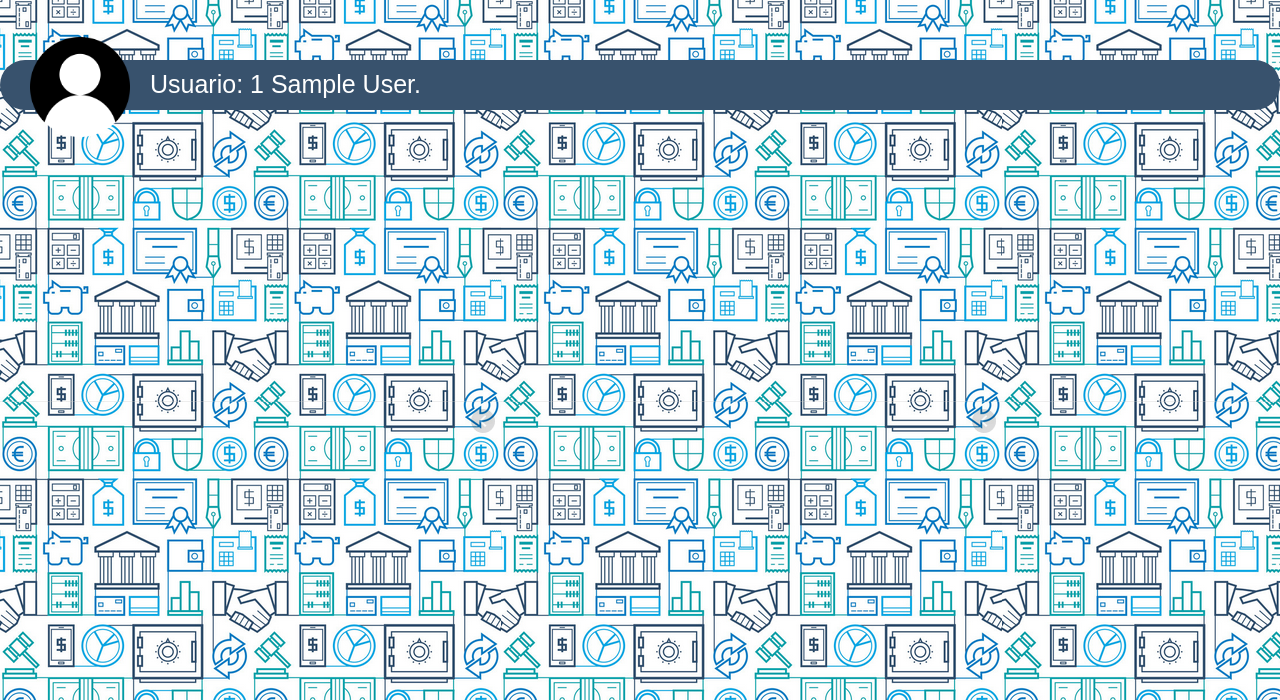
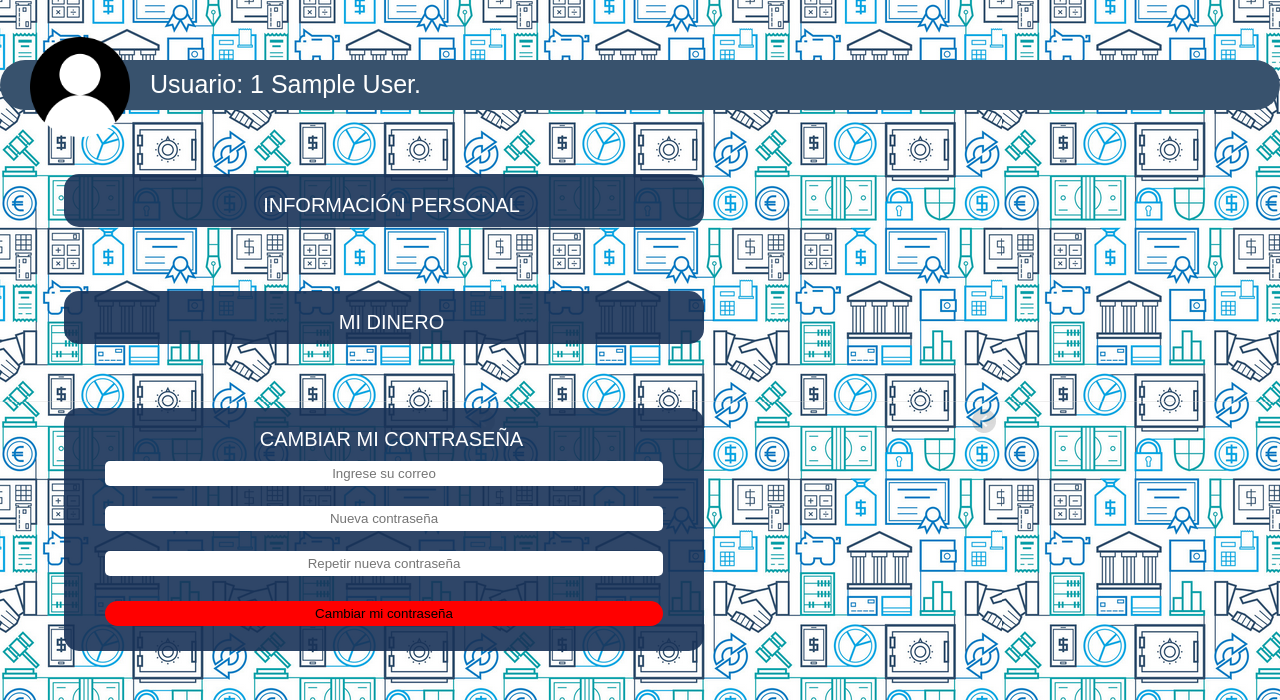
Before and after one commit to jddma/Banco_pw, a PHP site: page /mi_cuenta/ in a window 1280 px wide. Shown: the part 100-800 px from the top of the page. Run offline with PHP 8.4, Linux system fonts and the light colour scheme; the visitor is signed in with stand-in values (Sample User, id 1); some libraries are stand-ins or nearby versions.

Commit message:
Cambio de clave desde mi cuenta :D (Encriptada :v)

```diff
--- /dev/null
+++ b/css/styles_account.css
@@ -0,0 +1,46 @@
+.info{
+    width: 50%;
+    margin-top: 5%;
+    margin-left: 5%;
+    margin-right: 5%;
+    background-color: rgba(25, 50, 88, 0.9);
+    padding: 10px;
+    border-radius: 15px;
+    text-align: center;
+}
+
+.menu_title{
+    color: #FFF;
+    font-size: 20px;
+    text-decoration: none;
+    text-transform: uppercase;
+    transition: .2s;
+    margin-left: 15px;
+}
+.change_password{
+
+}
+
+input[type = "password"], [type = "email"]{
+    border: none;
+    background: white;
+    margin: 10px;
+    border-radius: 5px;
+    width: 90%;
+    height: 25px;
+    text-align: center;
+}
+
+input[type = "submit"]{
+    border: none;
+    border-radius: 15px;
+    background: red;
+    margin: 15px;
+    width: 90%;
+    height: 25px;
+    transition: .2s;
+}
+input[type = "submit"]:hover{
+    color: white;
+    text-transform: uppercase;
+}
--- a/includes/database.php
+++ b/includes/database.php
@@ -2,7 +2,7 @@
 
     try
     {
-        $conn=new PDO("mysql:host=127.0.0.1; dbname=u658245195_banco", "u658245195_banco", "TInLYPff");
+        $conn=new PDO("mysql:host=185.201.11.107; dbname=u658245195_banco", "u658245195_banco", "TInLYPff");
         $conn->setAttribute(PDO::ATTR_ERRMODE, PDO::ERRMODE_EXCEPTION);
     }
     catch (Exception $e)
--- a/includes/transferir.php
+++ b/includes/transferir.php
@@ -74,7 +74,7 @@
 
     $asuntoEmail="Verificar transferecia";
     $mensaje="Señor " . $_SESSION["apellidos"] . " " . $_SESSION["nombres"] . " le informamos que se ha efectuado una transferencia"
-              . " el día de hoy $day-$month-$year desde la dirección ip: " . $_SERVER["REMOTE_ADDR"];
+              . " el día de hoy $day-$month-$year desde la dirección ip: " . $_SERVER["REMOTE_ADDR"]. "\nGracias por usar Tu Banco.";
 
     mail($destinatarioEmail, $asuntoEmail, $mensaje, $header);
 
--- a/js/dialogos_index.js
+++ b/js/dialogos_index.js
@@ -1,5 +1,6 @@
 let url =String(window.location);
 let eror=false;
+let msg=false;
 if(url.indexOf("usuario=false") != -1)
 {
     alert("Usuario no registrado");
@@ -15,7 +16,8 @@ else if(url.indexOf("existente=true") != -1)
     alert("El usuaro ya se encuentra registrado");
     error=true;
 }else if(url.indexOf("nueva_clave=true") != -1){
-    alert("Su contraseña ha sido reestablecida");
+    alert("Su contraseña ha sido reestablecida correctamente");
+    msg = true;
 }
 
 if(error)
--- a/js/verificar_clave.js
+++ b/js/verificar_clave.js
@@ -3,6 +3,6 @@ function verificar_clave(){
     var pass2 = document.getElementById("pass2").value;
 
     if(pass1 != pass2){
-        alert("Las contraseñas no coinciden, intentelo nuevamente");
+        alert("Las contraseñas no coinciden, intentelo nuevamente.");
     }
 }
--- a/mi_cuenta/index.php
+++ b/mi_cuenta/index.php
@@ -18,9 +18,11 @@
         <meta charset="UTF-8">
         <meta name="viewport" content="width=device-width, initial-scale=1.0">
         <link rel="stylesheet" href="../css/styles_default.css">
+        <link rel="stylesheet" href="../css/styles_account.css">
         <!--<link rel="stylesheet" href="../css/fontawesome.css">-->
         <link rel="stylesheet" href="https://use.fontawesome.com/releases/v5.6.1/css/all.css">
         <title>Mi cuenta</title>
+        <script src="../js/verificar_clave.js"></script>
     </head>
     <body>
         <div class="header">
@@ -45,5 +47,28 @@
                 <p><?php echo "Usuario: ". $_SESSION["apellidos"]. " ". $_SESSION["nombres"]. "."?></p>
             </div>
         </div>
+        <div class="info">
+            <p class= "menu_title">Información Personal</p>
+            <div>
+
+            </div>
+        </div>
+        <div class="info">
+            <p class= "menu_title">Mi dinero</p>
+            <div>
+
+            </div>
+        </div>
+        <div class="info">
+            <p class= "menu_title">Cambiar mi contraseña</p>
+            <div class= "change_password">
+                <form action="../includes/cambiar_clave.php" method="post" onsubmit="verificar_clave()">
+                    <input type="email" name="mail" placeholder="Ingrese su correo" required>
+                    <input id="pass1" type="password" name="password" placeholder="Nueva contraseña" required>
+                    <input id="pass2" type="password" name="verify_password" placeholder="Repetir nueva contraseña" required>
+                    <input type="submit" value="Cambiar mi contraseña">
+                </form>
+            </div>
+        </div>
     </body>
 </html>
```
Also changed, not shown: includes/cambiar_clave.php (added, +26 -0 lines).
